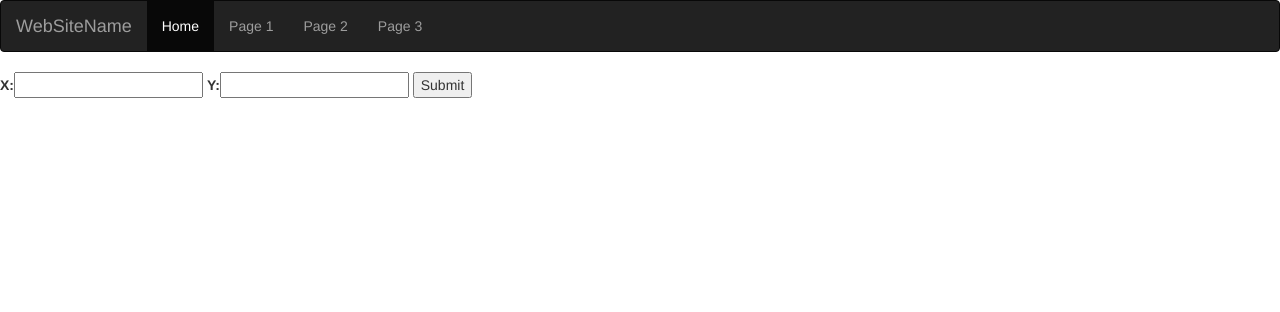
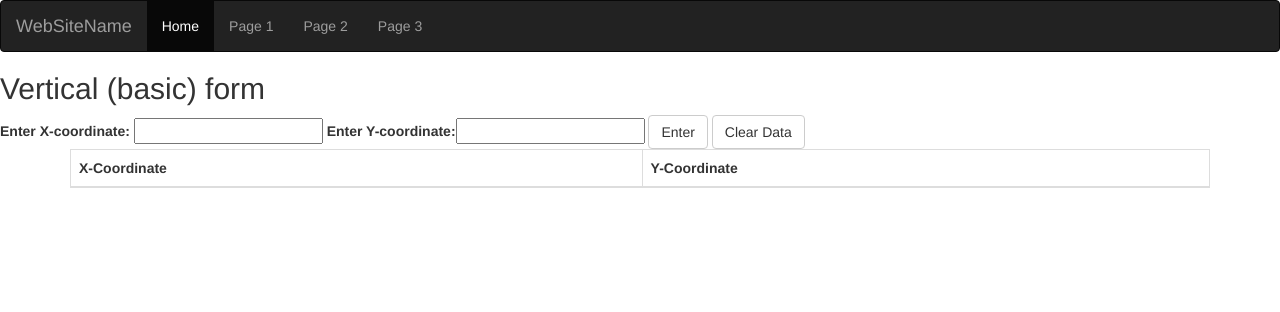
Before and after one commit to SabaSiddiqi/sabasiddiqi, a Django app: page /home/graph/ in a window 1280 px wide. Shown: the top 312 px of the page. Run offline with Django 3.2, Linux system fonts and the light colour scheme; lists and menus that the app fills with data are empty; some libraries are stand-ins or nearby versions.

Commit message:
Model Forms Added

```diff
--- a/home/forms.py
+++ b/home/forms.py
@@ -1,13 +1,36 @@
 from django import forms
 from .models import GraphInput
+
+from crispy_forms.helper import FormHelper
+from crispy_forms.layout import Submit, Layout, Field
 
 
 class GraphForm(forms.Form):
     x = forms.IntegerField()
     y = forms.IntegerField()
 
+    helper = FormHelper()
+    helper.form_method = 'POST'
+    helper.add_input(Submit('login', 'login', css_class='btn-primary'))
+
 
 class GraphInputForm(forms.ModelForm):
+    x=forms.IntegerField(
+        widget=forms.NumberInput(
+            attrs={
+                'class':'form-control',
+                'placeholder':'Enter x-coordinate'
+            }
+        )
+    )
+    y=forms.IntegerField(
+        widget=forms.NumberInput(
+            attrs={
+                'class':'form-control',
+                'placeholder':'Enter y-coordinate'
+            }
+        )
+    )
     class Meta:
         model = GraphInput
         fields = ('x', 'y')
--- a/home/models.py
+++ b/home/models.py
@@ -1,6 +1,4 @@
 from django.db import models
-
-
 # comments
 # Create your models here.
 # class model_name(models.Model):
@@ -14,7 +12,6 @@ from django.db import models
 #   model_name.save()
 #   Model_name.objects.all()
 
-
 class Name(models.Model):
     text = models.CharField(max_length=200)
 
--- a/home/templates/home/base.html
+++ b/home/templates/home/base.html
@@ -13,7 +13,6 @@
 </head>
 
 <body>
-
 <nav class="navbar navbar-inverse">
   <div class="container-fluid">
     <div class="navbar-header">
--- a/home/templates/home/forms.html
+++ b/home/templates/home/forms.html
@@ -1,12 +1,69 @@
-
 {% extends 'home/base.html' %}
+{% load crispy_forms_tags %}
+{% load i18n crispy_forms_field crispy_forms_filters %}
 
 {% block content %}
 
-<form method="post">
-    {% csrf_token %}
-    {{form}}
-    <button type="submit">Submit</button>
-</form>
+
+<div class="form-inline" class="container">
+  <h2>Vertical (basic) form</h2>
+  <form method="post">
+      {% csrf_token %}
+      <div class="form-group">
+      <label for="xcor">Enter X-coordinate:</label>
+          {{form.x}}
+    </div>
+    <div class="form-group">
+      <label for="ycor">Enter Y-coordinate:</label>{{form.y}}
+    </div>
+    <button type="submit" class="btn btn-default">Enter</button>
+      <button type="reset" class="btn btn-default">Clear Data</button>
+     <div>
+         {% for item in data %}
+            {{item.x}}
+            {{item.y}}
+         {% endfor %}
+     </div>
+
+
+
+      <div class="container">
+          <table class="table table-bordered">
+            <thead>
+            <tr>
+                <th>X-Coordinate</th>
+                <th>Y-Coordinate</th>
+            </tr>
+            </thead>
+            <tbody>
+            {% for item in data %}
+            <tr>
+                <td>{{item.x}}</td>
+                <td>{{item.y}}</td>s
+            </tr>
+            {% endfor %}
+
+            </tbody>
+          </table>
+      </div>
+
+
+
+
+
+
+
+
+
+
+
+
+
+
+
+
+
+  </form>
+</div
 
 {% endblock %}
--- a/home/urls.py
+++ b/home/urls.py
@@ -1,4 +1,5 @@
 from django.urls import path, include
+from .views import page2form
 from . import views
 
 app_name = 'home'
@@ -9,7 +10,8 @@ urlpatterns = [
     path('',views.homepage, name='homepage'),
     #/home/1
     path('1/',views.page1, name='page1'),
-    path('2/',views.page2, name='page2'),
+    #path('2/',views.page2, name='page2'),
+    path('2/', page2form.as_view(),name='page2'),
     path('3/',views.page3, name='page3'),
     path('4/',views.page4, name='page4'),
     path('graph/',views.graph, name='graph'),
--- a/home/views.py
+++ b/home/views.py
@@ -1,20 +1,30 @@
 from django.shortcuts import render
+from django.views.generic import TemplateView
 from django.http import HttpResponse
 from django.shortcuts import render_to_response
 from .models import Name, GraphInput
 from .forms import GraphForm, GraphInputForm
 
 
-# Comments
-# Create your views here.
-# def view_name(request):
-#   return HttpResponse('text')
-# After adding template
-#   from django.shortcuts import render_to_response
-#   return render_to_response('app_name/template_name.html',{{'func_name':"text"}})
-# After adding model
-#   from .models import line
-#   return render_to_response('app_name/template_name.html',{'func_name_in_html':Line.objects.all() })
+class page2form(TemplateView):
+
+    template_name = 'home/forms.html'
+
+    def get(self, request):
+        form=GraphInputForm()
+        data=GraphInput.objects.all()
+        context = {'form': form,'data':data}
+        return render(request, self.template_name, context)
+
+    def page2(self, request):
+        if request.method == 'POST':
+            form = GraphInputForm(request.POST)
+            if form.is_valid():
+                form.save()
+        form = GraphInputForm()
+        context = {'form': form}
+        # return render_to_response(template,context)
+        return render(request, self.template_name, context)
 
 def main_page(request):
     return HttpResponse('You are on main page')
@@ -34,16 +44,7 @@ def page1(request):
     return render_to_response(template, context)
 
 
-def page2(request):
-    if request.method == 'POST':
-        form = GraphInputForm(request.POST)
-        if form.is_valid():
-            form.save()
-    form = GraphInputForm()
-    context = {'form': form}
-    template = 'home/forms.html'
-    # return render_to_response(template,context)
-    return render(request, template, context)
+
 
 
 def page3(request):
```
Also changed, not shown: db.sqlite3. Lines whose indentation alone changed are shown as unchanged.
